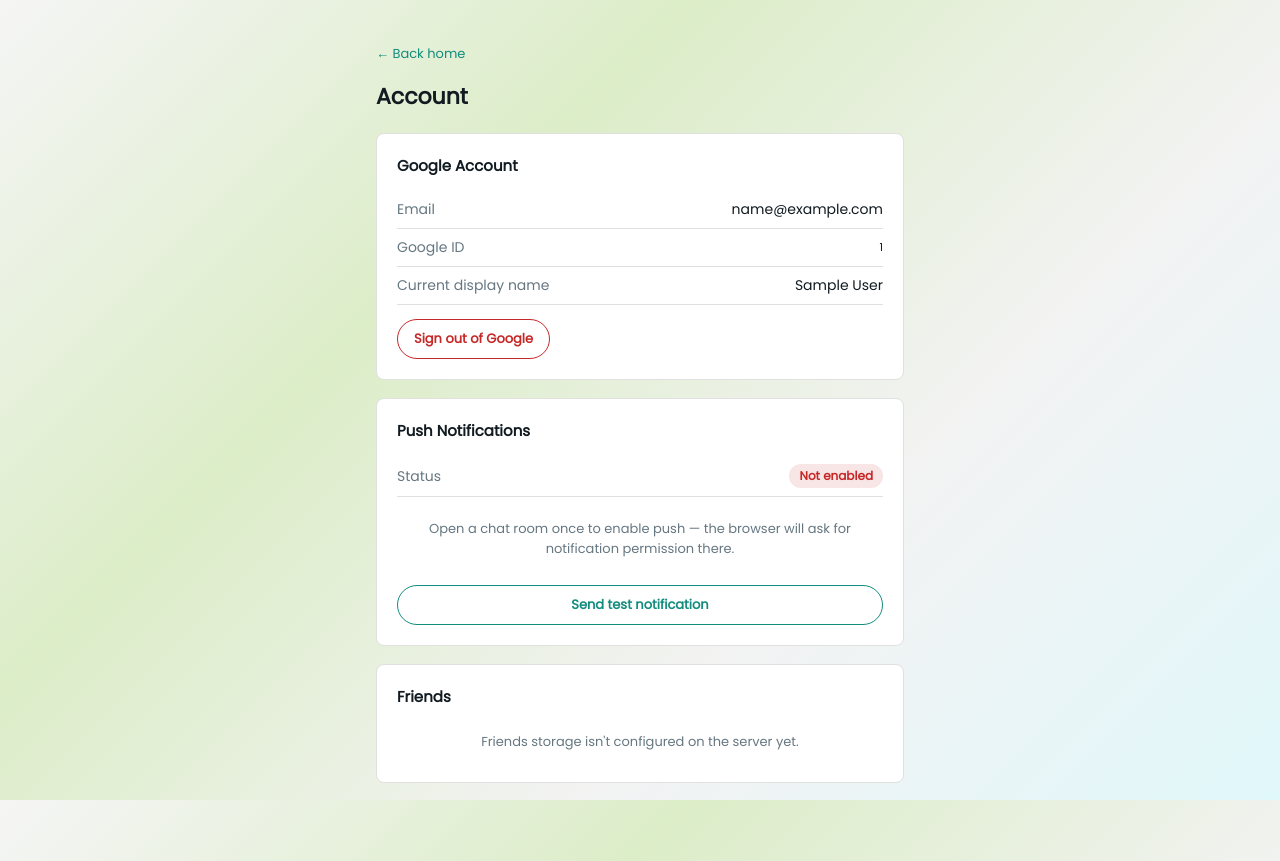
After one commit to JohnPaul2011/Private.Chat-website, a Flask app: page /account in a window 1280 px wide. The commit adds this page. Run offline with Flask 3, Linux system fonts and the light colour scheme; the visitor is signed in with stand-in values (Sample User, id 1).

Commit message:
Add account dashboard, friends list, and push broadcast
- New /account page: view Google identity, push status, test-push button
- Friends list backed by Supabase (chat_friends table), keyed by google_id
  - Add by email (works even before friend has signed in \u2014 pending link)
  - Remove friend
- Admin panel: dedicated push-only broadcast box (separate from chat announcements)
  - Sends to every subscribed device regardless of room/online status
- New env vars: SUPABASE_URL, SUPABASE_SERVICE_KEY (service_role key, backend-only)
- Supabase table chat_friends created with RLS enabled, no anon/authenticated policies
  (only reachable via service_role key from the Flask backend)

```diff
--- a/app.py
+++ b/app.py
@@ -9,6 +9,7 @@ from colorama import init as init_color
 from pywebpush import webpush, WebPushException
 from authlib.integrations.flask_client import OAuth
 import time, logging, os, re, hmac, hashlib, secrets, base64, struct, datetime, threading, uuid, json
+import requests as _requests
 
 _sysrand = secrets.SystemRandom()
 
@@ -86,6 +87,89 @@ def send_push(google_id, title, body, room=None):
         logging.info(f"Push failed, dropping subscription: {e}")
         with _state_lock:
             push_subscriptions.pop(google_id, None)
+
+
+# ─────────────────────────────── Supabase (friends storage) ─────────────────
+SUPABASE_URL = os.environ.get("SUPABASE_URL", "").rstrip("/")
+SUPABASE_SERVICE_KEY = os.environ.get("SUPABASE_SERVICE_KEY", "")
+
+def _supabase_headers():
+    return {
+        "apikey": SUPABASE_SERVICE_KEY,
+        "Authorization": f"Bearer {SUPABASE_SERVICE_KEY}",
+        "Content-Type": "application/json",
+    }
+
+def supabase_available():
+    return bool(SUPABASE_URL and SUPABASE_SERVICE_KEY)
+
+def sb_list_friends(owner_google_id):
+    if not supabase_available(): return []
+    try:
+        r = _requests.get(
+            f"{SUPABASE_URL}/rest/v1/chat_friends",
+            headers=_supabase_headers(),
+            params={"owner_google_id": f"eq.{owner_google_id}", "order": "created_at.desc"},
+            timeout=8,
+        )
+        r.raise_for_status()
+        return r.json()
+    except Exception as e:
+        logging.info(f"Supabase list_friends failed: {e}")
+        return []
+
+def sb_add_friend(owner_google_id, owner_email, friend_google_id, friend_email, friend_display_name):
+    if not supabase_available(): return False, "Storage not configured"
+    try:
+        r = _requests.post(
+            f"{SUPABASE_URL}/rest/v1/chat_friends",
+            headers={**_supabase_headers(), "Prefer": "resolution=merge-duplicates"},
+            json={
+                "owner_google_id": owner_google_id,
+                "owner_email": owner_email,
+                "friend_google_id": friend_google_id,
+                "friend_email": friend_email,
+                "friend_display_name": friend_display_name,
+            },
+            timeout=8,
+        )
+        if r.status_code >= 400:
+            return False, r.text[:200]
+        return True, None
+    except Exception as e:
+        return False, str(e)
+
+def sb_remove_friend(owner_google_id, friend_google_id):
+    if not supabase_available(): return False
+    try:
+        r = _requests.delete(
+            f"{SUPABASE_URL}/rest/v1/chat_friends",
+            headers=_supabase_headers(),
+            params={"owner_google_id": f"eq.{owner_google_id}", "friend_google_id": f"eq.{friend_google_id}"},
+            timeout=8,
+        )
+        return r.status_code < 400
+    except Exception as e:
+        logging.info(f"Supabase remove_friend failed: {e}")
+        return False
+
+def sb_find_user_by_email(email):
+    """Look up a known google_id for an email, from anyone who has ever shown up as a friend row
+    (owner or friend side) or currently has a push subscription. Best-effort only."""
+    if not supabase_available() or not email: return None
+    try:
+        r = _requests.get(
+            f"{SUPABASE_URL}/rest/v1/chat_friends",
+            headers=_supabase_headers(),
+            params={"friend_email": f"eq.{email}", "limit": 1},
+            timeout=8,
+        )
+        r.raise_for_status()
+        rows = r.json()
+        if rows: return rows[0]["friend_google_id"]
+    except Exception as e:
+        logging.info(f"Supabase find_user_by_email failed: {e}")
+    return None
 
 
 # ─────────────────────────────── helpers ────────────────────────────────────
@@ -246,6 +330,84 @@ def remove_subscription():
         with _state_lock:
             push_subscriptions.pop(gid, None)
     return jsonify({"ok": True})
+
+
+# ─────────────────────────────── account dashboard ───────────────────────────
+def require_google():
+    if not session.get("google_id"):
+        abort(401)
+
+@app.route("/account")
+def account():
+    if not session.get("google_id"):
+        flash("Sign in with Google to view your account.","error")
+        return redirect(url_for("index"))
+    gid = session["google_id"]
+    friends = sb_list_friends(gid)
+    return render_template(
+        "account.html",
+        username=session.get("name","Guest"),
+        google_email=session.get("google_email",""),
+        google_id=gid,
+        has_subscription=gid in push_subscriptions,
+        friends=friends,
+        supabase_available=supabase_available(),
+    )
+
+@app.route("/account/friends/add", methods=["POST"])
+def add_friend():
+    check_csrf()
+    require_google()
+    gid = session["google_id"]
+    email = (request.form.get("friend_email") or "").strip().lower()
+    if not email or "@" not in email:
+        flash("Enter a valid email address.","error")
+        return redirect(url_for("account"))
+    if email == (session.get("google_email") or "").lower():
+        flash("You can't add yourself.","error")
+        return redirect(url_for("account"))
+
+    friend_gid = sb_find_user_by_email(email)
+    ok, err = sb_add_friend(
+        owner_google_id=gid,
+        owner_email=session.get("google_email",""),
+        friend_google_id=friend_gid or f"pending:{email}",
+        friend_email=email,
+        friend_display_name=None,
+    )
+    if ok:
+        if friend_gid:
+            flash(f"Added {email} as a friend.","info")
+        else:
+            flash(f"Added {email}. They'll be fully linked once they sign in with Google and are added back.","info")
+    else:
+        flash(f"Couldn't add friend: {err or 'unknown error'}","error")
+    return redirect(url_for("account"))
+
+@app.route("/account/friends/remove", methods=["POST"])
+def remove_friend():
+    check_csrf()
+    require_google()
+    gid = session["google_id"]
+    friend_gid = request.form.get("friend_google_id","")
+    if friend_gid and sb_remove_friend(gid, friend_gid):
+        flash("Friend removed.","info")
+    else:
+        flash("Couldn't remove friend.","error")
+    return redirect(url_for("account"))
+
+@app.route("/account/test-push", methods=["POST"])
+def test_push():
+    check_csrf()
+    require_google()
+    gid = session["google_id"]
+    if gid not in push_subscriptions:
+        flash("No push subscription found. Open a room first to enable notifications.","error")
+        return redirect(url_for("account"))
+    send_push(gid, "Private.chat", "This is a test notification. Push is working.")
+    flash("Test notification sent.","info")
+    return redirect(url_for("account"))
+
 
 @app.route("/admin/login", methods=["GET","POST"])
 def admin_login():
@@ -453,6 +615,27 @@ def admin_announce():
             flash("Room not found.","error")
     return redirect(url_for("admin_panel"))
 
+
+
+@app.route("/admin/push-broadcast", methods=["POST"])
+def admin_push_broadcast():
+    require_admin(); check_csrf()
+    title = (request.form.get("push_title") or "Private.chat").strip()[:80]
+    body  = (request.form.get("push_body") or "").strip()
+    if not body:
+        flash("Push message can't be empty.","error")
+        return redirect(url_for("admin_panel"))
+    if len(body) > 500:
+        flash("Push message is too long.","error")
+        return redirect(url_for("admin_panel"))
+    with _state_lock:
+        targets = list(push_subscriptions.keys())
+    sent = 0
+    for gid in targets:
+        send_push(gid, title, body)
+        sent += 1
+    flash(f"Push sent to {sent} subscribed device(s).","info")
+    return redirect(url_for("admin_panel"))
 
 
 @app.route("/join", methods=["GET","POST"])
--- a/requirements.txt
+++ b/requirements.txt
@@ -17,3 +17,4 @@ gunicorn
 gevent
 pywebpush==2.0.3
 Authlib==1.3.2
+requests==2.32.3
--- /dev/null
+++ b/templates/account.html
@@ -0,0 +1,185 @@
+<!DOCTYPE html>
+<html lang="en" data-theme="light">
+<head>
+  <meta charset="UTF-8"/>
+  <meta name="viewport" content="width=device-width, initial-scale=1.0"/>
+  <title>Private.chat — Account</title>
+  <link rel="stylesheet" href="{{ url_for('static', filename='style.css') }}"/>
+  <script>
+    (function(){
+      const saved=localStorage.getItem("theme");
+      const sys=window.matchMedia("(prefers-color-scheme: dark)").matches;
+      document.documentElement.setAttribute("data-theme", saved||(sys?"dark":"light"));
+    })();
+    window.matchMedia("(prefers-color-scheme: dark)").addEventListener("change",(e)=>{
+      if(!localStorage.getItem("theme")) document.documentElement.setAttribute("data-theme",e.matches?"dark":"light");
+    });
+    setTimeout(()=>{
+      document.querySelectorAll(".flash-msg").forEach(m=>{m.classList.add("hide");setTimeout(()=>m.remove(),800);});
+    },3000);
+  </script>
+  <style>
+    .acct-wrap {
+      max-width: 560px;
+      margin: 40px auto;
+      padding: 0 16px 60px;
+      font-family: var(--font-main);
+    }
+    .acct-card {
+      background: var(--form-bg);
+      border: 1px solid var(--form-border);
+      border-radius: var(--radius);
+      padding: 20px;
+      margin-bottom: 18px;
+    }
+    .acct-card h2 {
+      font-size: 15px;
+      margin-bottom: 14px;
+      color: var(--wa-text);
+    }
+    .acct-row {
+      display: flex;
+      justify-content: space-between;
+      align-items: center;
+      padding: 8px 0;
+      border-bottom: 1px solid var(--form-border);
+      font-size: 14px;
+    }
+    .acct-row:last-child { border-bottom: none; }
+    .acct-label { color: var(--wa-sub); }
+    .acct-value { color: var(--wa-text); font-weight: 500; word-break: break-all; text-align: right; max-width: 60%; }
+    .status-pill {
+      display: inline-block;
+      padding: 3px 10px;
+      border-radius: 100px;
+      font-size: 12px;
+      font-weight: 600;
+    }
+    .status-on  { background: rgba(37,211,102,0.15); color: var(--wa-green-dark); }
+    .status-off { background: rgba(198,40,40,0.12); color: #c62828; }
+    .acct-btn {
+      padding: 9px 16px;
+      border-radius: 100px;
+      border: 1px solid var(--wa-green-dark);
+      background: none;
+      color: var(--wa-green-dark);
+      font-weight: 600;
+      font-size: 13px;
+      cursor: pointer;
+      font-family: var(--font-main);
+    }
+    .acct-btn:hover { background: var(--wa-green-dark); color: #fff; }
+    .acct-btn.danger { border-color: #c62828; color: #c62828; }
+    .acct-btn.danger:hover { background: #c62828; color: #fff; }
+    .friend-row {
+      display: flex;
+      justify-content: space-between;
+      align-items: center;
+      padding: 10px 0;
+      border-bottom: 1px solid var(--form-border);
+    }
+    .friend-row:last-child { border-bottom: none; }
+    .friend-email { font-size: 14px; color: var(--wa-text); }
+    .friend-status { font-size: 11px; color: var(--wa-sub); }
+    .add-friend-form {
+      display: flex;
+      gap: 8px;
+      margin-top: 12px;
+    }
+    .add-friend-form input {
+      flex: 1;
+      padding: 9px 12px;
+      border-radius: 100px;
+      border: 1px solid var(--form-border);
+      background: var(--form-input-bg);
+      color: var(--wa-text);
+      font-family: var(--font-main);
+      font-size: 13px;
+    }
+    .empty-state { color: var(--wa-sub); font-size: 13px; padding: 10px 0; }
+    .back-link { display:inline-block; margin-bottom: 16px; font-size: 13px; }
+  </style>
+</head>
+<body>
+  {% with messages = get_flashed_messages(with_categories=true) %}
+  {% if messages %}{% for category, message in messages %}
+  <div class="flash-msg flash-{{ category }}">{{ message }}</div>
+  {% endfor %}{% endif %}{% endwith %}
+
+  <div class="acct-wrap">
+    <a href="/" class="back-link">← Back home</a>
+    <h1 style="font-size:22px;margin-bottom:20px;">Account</h1>
+
+    <div class="acct-card">
+      <h2>Google Account</h2>
+      <div class="acct-row">
+        <span class="acct-label">Email</span>
+        <span class="acct-value">{{ google_email or "—" }}</span>
+      </div>
+      <div class="acct-row">
+        <span class="acct-label">Google ID</span>
+        <span class="acct-value" style="font-size:11px;">{{ google_id }}</span>
+      </div>
+      <div class="acct-row">
+        <span class="acct-label">Current display name</span>
+        <span class="acct-value">{{ username }}</span>
+      </div>
+      <div style="margin-top:14px;">
+        <a href="/auth/google/logout" class="acct-btn danger" style="text-decoration:none;display:inline-block;">Sign out of Google</a>
+      </div>
+    </div>
+
+    <div class="acct-card">
+      <h2>Push Notifications</h2>
+      <div class="acct-row">
+        <span class="acct-label">Status</span>
+        <span class="status-pill {{ 'status-on' if has_subscription else 'status-off' }}">
+          {{ "Enabled" if has_subscription else "Not enabled" }}
+        </span>
+      </div>
+      {% if not has_subscription %}
+      <p class="empty-state">Open a chat room once to enable push — the browser will ask for notification permission there.</p>
+      {% endif %}
+      <form method="POST" action="/account/test-push" style="margin-top:12px;">
+        <input type="hidden" name="csrf_token" value="{{ csrf_token() }}">
+        <button type="submit" class="acct-btn" {{ "disabled" if not has_subscription else "" }}>
+          Send test notification
+        </button>
+      </form>
+    </div>
+
+    <div class="acct-card">
+      <h2>Friends</h2>
+      {% if not supabase_available %}
+      <p class="empty-state">Friends storage isn't configured on the server yet.</p>
+      {% else %}
+        {% if friends %}
+          {% for f in friends %}
+          <div class="friend-row">
+            <div>
+              <div class="friend-email">{{ f.friend_email or f.friend_google_id }}</div>
+              <div class="friend-status">
+                {{ "Linked" if not f.friend_google_id.startswith("pending:") else "Pending — hasn't signed in yet" }}
+              </div>
+            </div>
+            <form method="POST" action="/account/friends/remove">
+              <input type="hidden" name="csrf_token" value="{{ csrf_token() }}">
+              <input type="hidden" name="friend_google_id" value="{{ f.friend_google_id }}">
+              <button type="submit" class="acct-btn danger" style="padding:5px 12px;font-size:12px;">Remove</button>
+            </form>
+          </div>
+          {% endfor %}
+        {% else %}
+          <p class="empty-state">No friends added yet.</p>
+        {% endif %}
+
+        <form method="POST" action="/account/friends/add" class="add-friend-form">
+          <input type="hidden" name="csrf_token" value="{{ csrf_token() }}">
+          <input type="email" name="friend_email" placeholder="Friend's Google email" required>
+          <button type="submit" class="acct-btn">Add</button>
+        </form>
+      {% endif %}
+    </div>
+  </div>
+</body>
+</html>
```
Also changed, not shown: templates/admin.html (+42 -0 lines), templates/index.html (+10 -0 lines).
